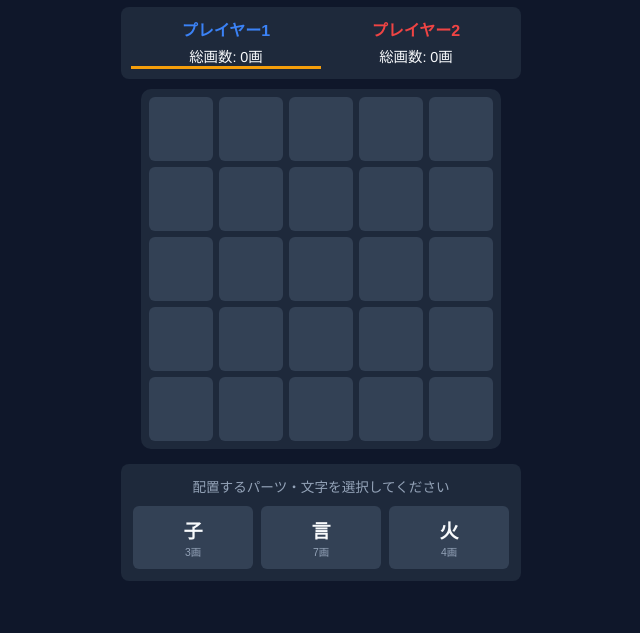
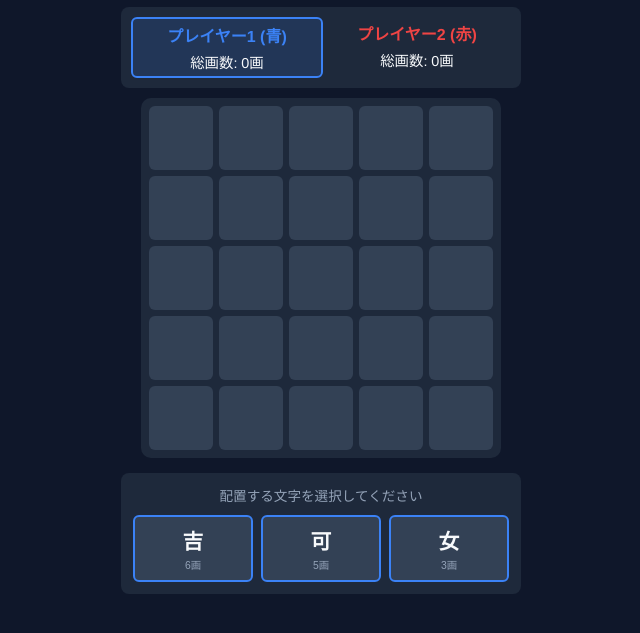
Before and after one commit to kanimisosuki/Word-Evolution, a plain HTML site: page index.html in a window 1280 px wide. Shown: the part 41-674 px from the top of the page, without its empty margins (319-959 px from the left). Drawn offline with Linux system fonts and the light colour scheme.

Commit message:
Update index.html

```diff
--- a/index.html
+++ b/index.html
@@ -59,10 +59,19 @@
       flex-direction: column;
       align-items: center;
       flex: 1;
+      padding: 4px;
+      border-radius: 6px;
+      transition: all 0.3s;
     }
 
-    .player-status.active {
-      border-bottom: 3px solid var(--accent-color);
+    .player-status.active.p1-status {
+      border: 2px solid var(--p1-color);
+      background: rgba(59, 130, 246, 0.15);
+    }
+
+    .player-status.active.p2-status {
+      border: 2px solid var(--p2-color);
+      background: rgba(239, 68, 68, 0.15);
     }
 
     .p1-text { color: var(--p1-color); font-weight: bold; }
@@ -80,7 +89,6 @@
       max-width: 360px;
     }
 
-    /* マス目の正方形固定（①の修正） */
     .board {
       display: grid;
       grid-template-columns: repeat(5, 1fr);
@@ -102,12 +110,12 @@
       user-select: none;
       position: relative;
       transition: all 0.2s;
-      aspect-ratio: 1 / 1; /* 正方形を維持 */
+      aspect-ratio: 1 / 1;
       width: 100%;
     }
 
-    .cell.p1 { background: rgba(59, 130, 246, 0.2); border: 2px solid var(--p1-color); }
-    .cell.p2 { background: rgba(239, 68, 68, 0.2); border: 2px solid var(--p2-color); }
+    .cell.p1 { background: rgba(59, 130, 246, 0.25); border: 2px solid var(--p1-color); }
+    .cell.p2 { background: rgba(239, 68, 68, 0.25); border: 2px solid var(--p2-color); }
 
     .cell .kanji {
       font-size: 1.5rem;
@@ -117,7 +125,7 @@
 
     .cell .strokes {
       font-size: 0.6rem;
-      opacity: 0.8;
+      opacity: 0.85;
       position: absolute;
       bottom: 2px;
       right: 4px;
@@ -159,11 +167,10 @@
     .hand-btn {
       flex: 1;
       background: var(--empty-color);
-      border: 2px solid transparent;
       color: var(--text-color);
       padding: 8px;
       border-radius: 6px;
-      font-size: 1.2rem;
+      font-size: 1.3rem;
       font-weight: bold;
       cursor: pointer;
       display: flex;
@@ -172,15 +179,24 @@
       transition: all 0.2s;
     }
 
+    .hand-btn.p1-turn { border: 2px solid var(--p1-color); }
+    .hand-btn.p2-turn { border: 2px solid var(--p2-color); }
+
     .hand-btn span.sub {
       font-size: 0.65rem;
       font-weight: normal;
       color: #94a3b8;
+      margin-top: 2px;
     }
 
-    .hand-btn.selected {
-      border-color: var(--accent-color);
-      background: rgba(245, 158, 11, 0.2);
+    .hand-btn.selected.p1-turn {
+      background: rgba(59, 130, 246, 0.3);
+      box-shadow: 0 0 8px var(--p1-color);
+    }
+
+    .hand-btn.selected.p2-turn {
+      background: rgba(239, 68, 68, 0.3);
+      box-shadow: 0 0 8px var(--p2-color);
     }
 
     .msg-box {
@@ -191,7 +207,6 @@
       color: var(--accent-color);
     }
 
-    /* ゲーム終了用モーダル */
     .modal-overlay {
       display: none;
       position: fixed;
@@ -244,11 +259,11 @@
 
   <div class="status-container">
     <div class="player-status p1-status active" id="p1-panel">
-      <span class="p1-text">プレイヤー1</span>
+      <span class="p1-text">プレイヤー1 (青)</span>
       <span class="score" id="p1-score">総画数: 0画</span>
     </div>
     <div class="player-status p2-status" id="p2-panel">
-      <span class="p2-text">プレイヤー2</span>
+      <span class="p2-text">プレイヤー2 (赤)</span>
       <span class="score" id="p2-score">総画数: 0画</span>
     </div>
   </div>
@@ -258,13 +273,12 @@
   </div>
 
   <div class="controls">
-    <div class="hand-title">配置するパーツ・文字を選択してください</div>
+    <div class="hand-title">配置する文字を選択してください</div>
     <div class="hand-options" id="hand"></div>
   </div>
 
   <div class="msg-box" id="msg"></div>
 
-  <!-- ゲーム終了時の結果画面 -->
   <div class="modal-overlay" id="modal">
     <div class="modal-content">
       <div class="modal-title">GAME OVER</div>
@@ -274,30 +288,38 @@
   </div>
 
   <script>
-    // 漢字＆合体ルールデータベース
+    // 正しい組み合わせのみに厳選した漢字データベース
     const KANJI_DB = {
-      "氵": { strokes: 3, merges: { "可": "河", "木": "沐", "工": "江", "青": "清", "谷": "渓", "各": "洛", "羊": "洋" } },
-      "亻": { strokes: 2, merges: { "木": "休", "本": "体", "言": "信", "寺": "侍", "門": "们", "主": "住" } },
-      "木": { strokes: 4, merges: { "木": "林", "目": "相", "反": "板", "毎": "梅", "対": "樹" } },
-      "扌": { strokes: 3, merges: { "手": "摩", "目": "看", "言": "誓", "寺": "持", "立": "拉", "可": "打" } },
-      "日": { strokes: 4, merges: { "月": "明", "寺": "時", "生": "星", "立": "音", "青": "晴" } },
-      "火": { strokes: 4, merges: { "因": "烟", "丁": "灯", "田": "畑" } },
-      "土": { strokes: 3, merges: { "成": "城", "也": "地", "寸": "寺" } },
-      "女": { strokes: 3, merges: { "子": "好", "少": "妙", "生": "姓" } },
-      "言": { strokes: 7, merges: { "成": "誠", "吾": "語", "寺": "詩" } },
-      "糸": { strokes: 6, merges: { "会": "絵", "工": "紅", "吉": "結" } },
+      // 基本パーツ・へん
+      "氵": { strokes: 3, merges: { "可": "河", "青": "清", "工": "江" } },
+      "亻": { strokes: 2, merges: { "木": "休", "言": "信", "寺": "侍" } },
+      "木": { strokes: 4, merges: { "木": "林", "目": "相" } },
+      "扌": { strokes: 3, merges: { "寺": "持", "可": "打" } },
+      "日": { strokes: 4, merges: { "月": "明", "青": "晴", "寺": "時" } },
+      "土": { strokes: 3, merges: { "也": "地", "成": "城" } },
+      "女": { strokes: 3, merges: { "子": "好", "少": "妙" } },
+      "言": { strokes: 7, merges: { "成": "誠", "寺": "詩" } },
+      "糸": { strokes: 6, merges: { "会": "絵", "吉": "結" } },
 
+      // つくり・右側パーツ
       "可": { strokes: 5, merges: { "氵": "河", "扌": "打" } },
       "月": { strokes: 4, merges: { "日": "明" } },
-      "青": { strokes: 8, merges: { "氵": "清" } },
-      "寺": { strokes: 6, merges: { "亻": "侍", "扌": "持", "日": "時", "土": "寺", "言": "詩" } },
-      "分": { strokes: 4, merges: {} },
-      "交": { strokes: 6, merges: {} },
+      "青": { strokes: 8, merges: { "氵": "清", "日": "晴" } },
+      "寺": { strokes: 6, merges: { "亻": "侍", "扌": "持", "日": "時", "言": "詩" } },
       "子": { strokes: 3, merges: { "女": "好" } },
-      "生": { strokes: 5, merges: { "日": "星", "女": "姓" } },
+      "少": { strokes: 4, merges: { "女": "妙" } },
+      "成": { strokes: 6, merges: { "土": "城", "言": "誠" } },
+      "也": { strokes: 3, merges: { "土": "地" } },
+      "会": { strokes: 6, merges: { "糸": "絵" } },
+      "吉": { strokes: 6, merges: { "糸": "結" } },
+      "工": { strokes: 3, merges: { "氵": "江" } },
+      "目": { strokes: 5, merges: { "木": "相" } },
 
+      // 進化後の完成漢字（さらに合体可能なものも含む）
       "林": { strokes: 8, merges: { "木": "森" } },
+      "森": { strokes: 12, merges: {} },
       "明": { strokes: 8, merges: {} },
+      "晴": { strokes: 12, merges: {} },
       "休": { strokes: 6, merges: {} },
       "好": { strokes: 6, merges: {} },
       "清": { strokes: 11, merges: {} },
@@ -306,12 +328,19 @@
       "信": { strokes: 9, merges: {} },
       "地": { strokes: 6, merges: {} },
       "持": { strokes: 9, merges: {} },
-      "語": { strokes: 14, merges: {} },
       "絵": { strokes: 12, merges: {} },
-      "森": { strokes: 12, merges: {} }
+      "結": { strokes: 12, merges: {} },
+      "妙": { strokes: 7, merges: {} },
+      "城": { strokes: 9, merges: {} },
+      "誠": { strokes: 13, merges: {} },
+      "詩": { strokes: 13, merges: {} },
+      "侍": { strokes: 8, merges: {} },
+      "打": { strokes: 5, merges: {} },
+      "江": { strokes: 6, merges: {} },
+      "相": { strokes: 9, merges: {} }
     };
 
-    const BASE_POOL = ["氵", "亻", "木", "扌", "日", "火", "土", "女", "言", "糸", "可", "月", "青", "寺", "分", "交", "子", "生"];
+    const BASE_POOL = ["氵", "亻", "木", "扌", "日", "土", "女", "言", "糸", "可", "月", "青", "寺", "子", "少", "成", "也", "会", "吉", "工", "目"];
 
     let boardState = Array(25).fill(null);
     let currentPlayer = 1;
@@ -336,19 +365,13 @@
       }
     }
 
-    // 合体可能なパーツを含めるように最適化（②の修正）
     function generateHand() {
       currentHand = [];
       let pool = [...BASE_POOL];
 
-      // 盤上にある現在のプレイヤーの文字を取得
-      const myBoardChars = boardState
-        .filter(c => c && c.player === currentPlayer)
-        .map(c => c.char);
-
-      // 合体可能な候補パーツを探す
+      const allBoardChars = boardState.filter(c => c !== null).map(c => c.char);
       let synergicChars = [];
-      myBoardChars.forEach(char => {
+      allBoardChars.forEach(char => {
         Object.keys(KANJI_DB).forEach(key => {
           if (KANJI_DB[key].merges && KANJI_DB[key].merges[char]) {
             synergicChars.push(key);
@@ -359,17 +382,22 @@
         });
       });
 
-      // 1つ目はできるだけ合体可能なパーツを優先配置
-      if (synergicChars.length > 0) {
-        const picked = synergicChars[Math.floor(Math.random() * synergicChars.length)];
-        currentHand.push(picked);
-        pool = pool.filter(c => c !== picked);
+      while (currentHand.length < 2 && synergicChars.length > 0) {
+        const randIdx = Math.floor(Math.random() * synergicChars.length);
+        const picked = synergicChars[randIdx];
+        if (!currentHand.includes(picked)) {
+          currentHand.push(picked);
+          pool = pool.filter(c => c !== picked);
+        }
+        synergicChars.splice(randIdx, 1);
       }
 
-      // 残りの手札を被りなしでランダム補充
       while (currentHand.length < 3 && pool.length > 0) {
         const randIndex = Math.floor(Math.random() * pool.length);
-        currentHand.push(pool[randIndex]);
+        const picked = pool[randIndex];
+        if (!currentHand.includes(picked)) {
+          currentHand.push(picked);
+        }
         pool.splice(randIndex, 1);
       }
 
@@ -380,9 +408,11 @@
     function renderHand() {
       const handEl = document.getElementById('hand');
       handEl.innerHTML = '';
+      const turnClass = currentPlayer === 1 ? 'p1-turn' : 'p2-turn';
+
       currentHand.forEach((char, idx) => {
         const btn = document.createElement('button');
-        btn.className = `hand-btn ${selectedHandIndex === idx ? 'selected' : ''}`;
+        btn.className = `hand-btn ${turnClass} ${selectedHandIndex === idx ? 'selected' : ''}`;
         const strokes = KANJI_DB[char] ? KANJI_DB[char].strokes : 1;
         btn.innerHTML = `${char}<span class="sub">${strokes}画</span>`;
         btn.addEventListener('click', () => {
@@ -395,7 +425,7 @@
 
     function handleCellClick(index) {
       if (selectedHandIndex === null) {
-        showMsg("下に表示されている文字・パーツを選択してください！");
+        showMsg("下に表示されている文字を選択してください！");
         return;
       }
 
@@ -410,19 +440,16 @@
         player: currentPlayer
       };
 
-      // 隣接合体チェック
       checkAndMergeAdjacent(index);
 
       renderBoard();
       updateStatus();
 
-      // 勝敗・全マス埋まりチェック（③の修正）
       if (boardState.every(cell => cell !== null)) {
         endGame();
         return;
       }
 
-      // ターン交代
       currentPlayer = currentPlayer === 1 ? 2 : 1;
       generateHand();
       updatePlayerPanels();
@@ -436,7 +463,7 @@
       for (let nIdx of neighbors) {
         let neighborCell = boardState[nIdx];
 
-        if (neighborCell && neighborCell.player === currentCell.player) {
+        if (neighborCell) {
           const charA = currentCell.char;
           const charB = neighborCell.char;
 
@@ -526,7 +553,6 @@
       }
     }
 
-    // ゲーム終了判定と結果表示（③の修正）
     function endGame() {
       const { p1, p2 } = getScores();
       let winnerMsg = "";
```
